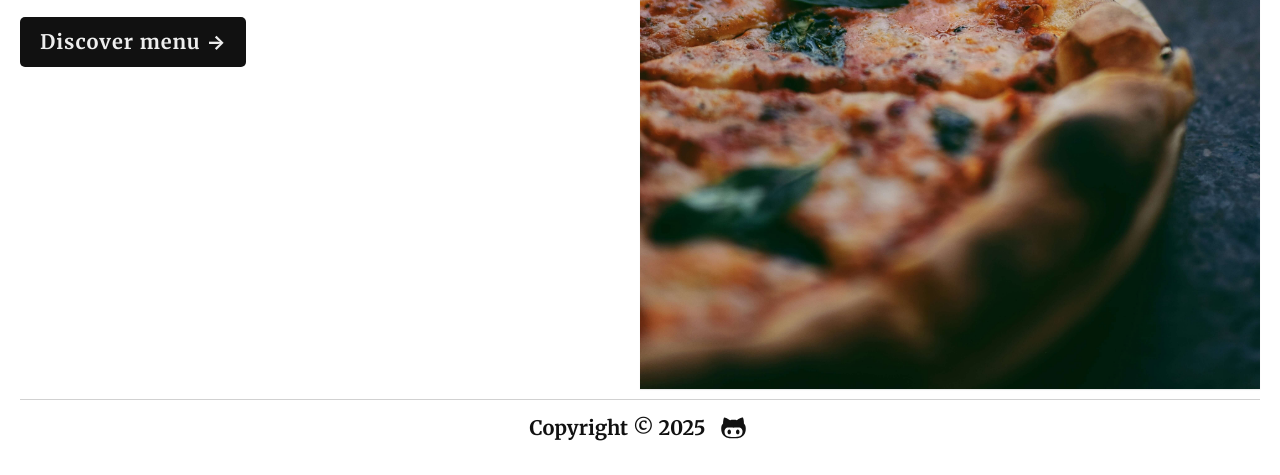
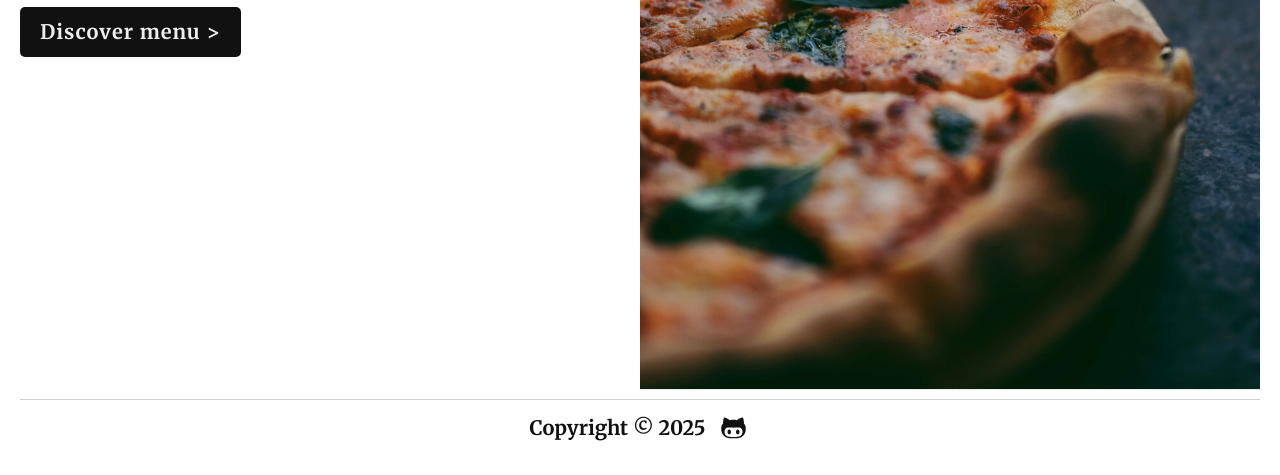
Before and after one commit to pav-nk/Restaurant-Page, a website built with webpack: page src/template.html in a window 1280 px wide. Shown: the part 622-1097 px from the top of the page. Built offline with nearby package versions, Linux system fonts and the light colour scheme.

Commit message:
feat: a rendering of the home page has been created

```diff
--- a/src/greeting.js
+++ /dev/null
@@ -1,2 +0,0 @@
-// greeting.js
-export const greeting = "Hello, Odinite!";
--- a/src/index.js
+++ b/src/index.js
@@ -1,5 +1,21 @@
 // index.js
 import "./scss/styles.scss";
-import { greeting } from "./greeting.js";
 
-console.log(greeting);
+import { renderContactsPage } from "./modules/Contacts";
+import { renderHomePage } from "./modules/Home";
+import { renderMenuPage } from "./modules/Menu";
+import { ready } from "./modules/ready";
+
+const navigation = document.getElementById("navigation");
+const content = document.getElementById("content");
+const buttonHome = document.getElementById("button-home");
+const buttonMenu = document.getElementById("button-menu");
+const buttonContactUs = document.getElementById("button-contacts");
+
+function runApp() {
+  ready(content);
+
+  let currentPage = "home";
+}
+
+runApp();
--- /dev/null
+++ b/src/modules/Contacts.js
@@ -0,0 +1,3 @@
+function renderContactsPage() {}
+
+export { renderContactsPage };
--- /dev/null
+++ b/src/modules/Home.js
@@ -0,0 +1,46 @@
+import homeImg from "../assets/img/home.jpg";
+import pizzaImg from "../assets/svg/pizza.svg";
+
+function renderHomePage(content) {
+  content.innerHTML = "";
+
+  const wrapper = document.createElement("div");
+  wrapper.classList.add("wrapper");
+
+  const contentMain = document.createElement("div");
+  contentMain.classList.add("content__main");
+
+  const contentImg = document.createElement("div");
+  contentImg.classList.add("content__img");
+
+  const imgLogo = document.createElement("img");
+  imgLogo.classList.add("logo");
+  imgLogo.src = pizzaImg;
+  imgLogo.setAttribute("alt", "pizza logo");
+
+  const h1 = document.createElement("h1");
+  h1.classList.add("title");
+  h1.textContent = "Try our pizza!";
+
+  const img = document.createElement("img");
+  img.src = homeImg;
+  img.setAttribute("alt", "home pizza");
+
+  const linkButton = document.createElement("button");
+  linkButton.classList.add("button");
+  linkButton.classList.add("button--main");
+  linkButton.textContent = "Discover menu >";
+
+  contentMain.append(imgLogo);
+  contentMain.append(h1);
+  contentMain.append(linkButton);
+
+  contentImg.append(img);
+
+  wrapper.append(contentMain);
+  wrapper.append(contentImg);
+
+  content.append(wrapper);
+}
+
+export { renderHomePage };
--- /dev/null
+++ b/src/modules/Menu.js
@@ -0,0 +1,3 @@
+function renderMenuPage() {}
+
+export { renderMenuPage };
--- /dev/null
+++ b/src/modules/ready.js
@@ -0,0 +1,9 @@
+import { renderHomePage } from "./Home";
+
+function ready(content) {
+  document.addEventListener("DOMContentLoaded", function () {
+    renderHomePage(content);
+  });
+}
+
+export { ready };
--- a/src/scss/styles.scss
+++ b/src/scss/styles.scss
@@ -63,8 +63,11 @@ img {
 
 .content {
   flex-grow: 1;
-  display: flex;
-  padding: 1rem 0;
+
+  & .wrapper {
+    display: flex;
+    padding: 1rem 0;
+  }
 
   &__main {
     flex: 1 1 50%;
--- a/src/template.html
+++ b/src/template.html
@@ -12,22 +12,13 @@
 <body>
     <div class="container">
         <header class="header">
-            <nav class="navigation">
-                <button type="button" class="button button--menu checked">Home</button>
-                <button type="button" class="button button--menu">Menu</button>
-                <button type="button" class="button button--menu">Contact Us</button>
+            <nav id="navigation" class="navigation">
+                <button id="button-home" type="button" class="button button--menu checked">Home</button>
+                <button id="button-menu" type="button" class="button button--menu">Menu</button>
+                <button id="button-contacts" type="button" class="button button--menu">Contact Us</button>
             </nav>
         </header>
         <div class="content" id="content">
-            <div class="content__main">
-                <img class="logo" src="./assets/svg/pizza.svg" alt="pizza logo">
-                <h1 class="title">Try our pizza!</h1>
-                <p class="text"></p>
-                <button class="button button--main">Discover menu &#8594;</button>
-            </div>
-            <div class="content__img">
-                <img src="./assets/img/home.jpg" alt="home pizza">
-            </div>
         </div>
         <footer class="footer">
             <div class="footer__content">
```
